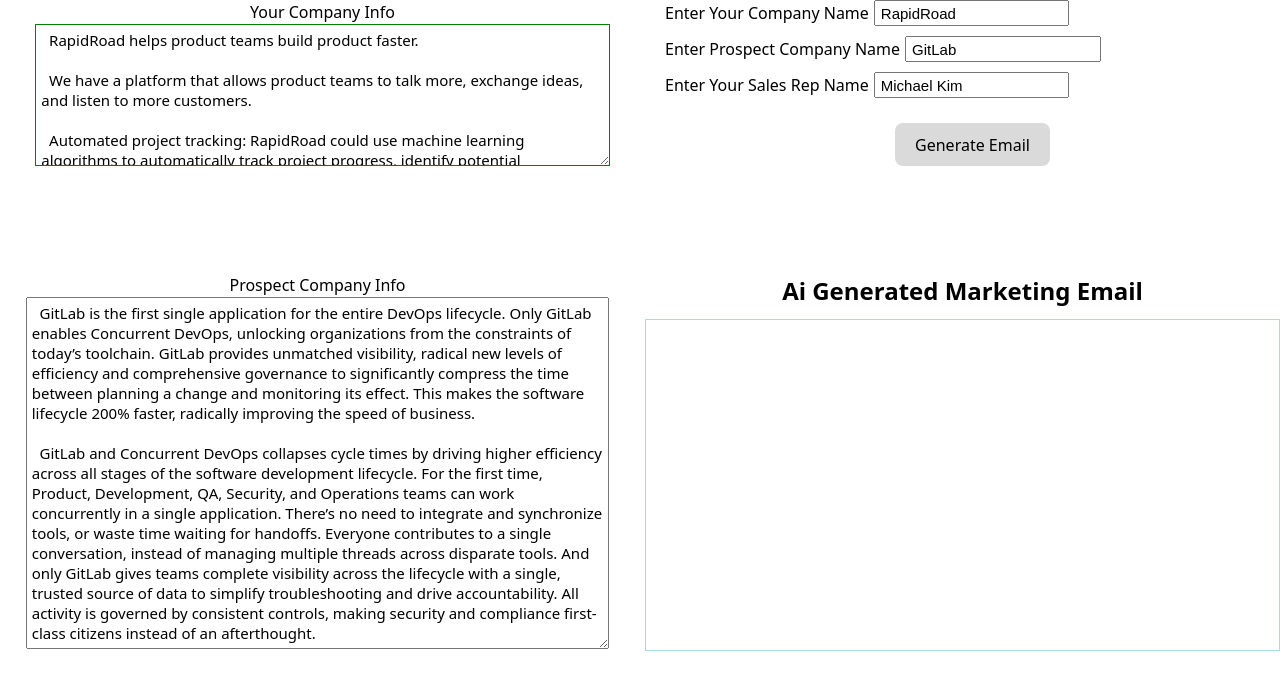
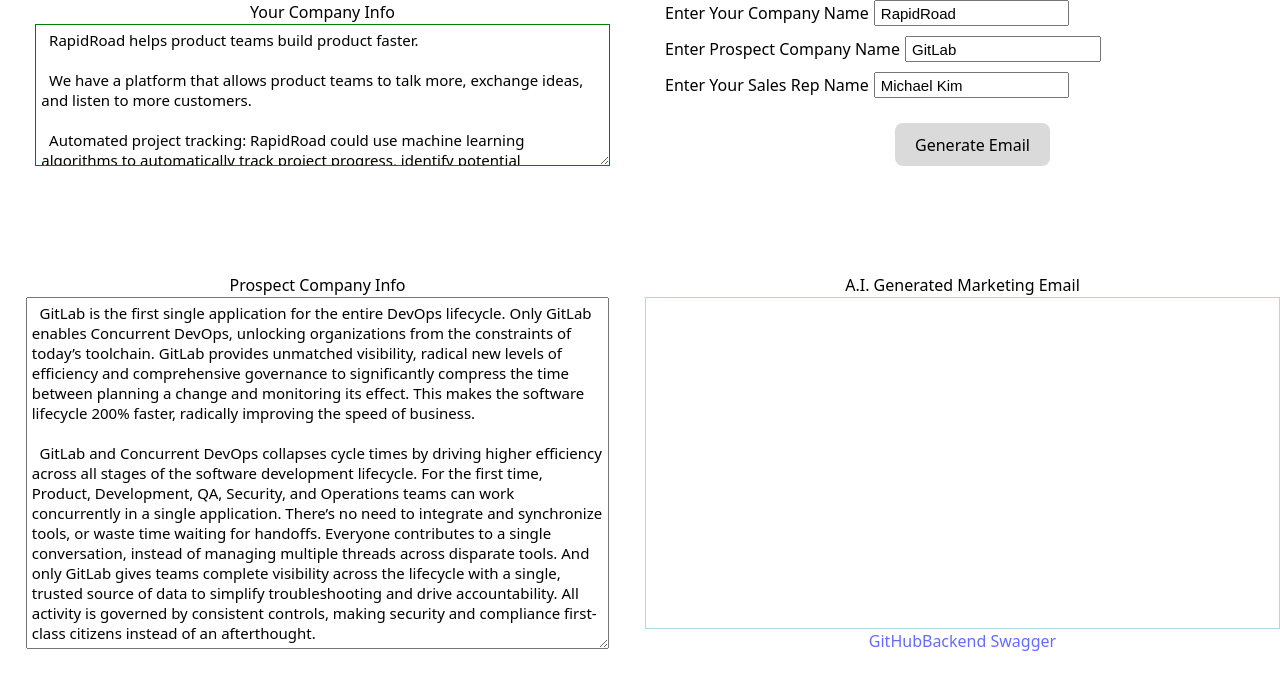
Before and after one commit to aahx/R2D2-frontend, a React (Vite) app: page / in a window 1280 px wide. Shown: the top 690 px of the page. Built offline with nearby package versions, Linux system fonts and the light colour scheme.

Commit message:
code complete

```diff
--- a/src/components/generateEmail/GenerateEmail.jsx
+++ b/src/components/generateEmail/GenerateEmail.jsx
@@ -42,10 +42,9 @@
                 company_name: companyName,
                 sales_rep: salesRep
             };
+            const response = await axios.post(`${BASE_URL}/generate_email`, requestPayload);
+            setAiGeneratedEmail(response.data.output_text);
 
-            const response = await axios.post(`${BASE_URL}/generate_email`, requestPayload);
-
-            setAiGeneratedEmail(response.data.output_text);
         } catch (error) {
             console.log(error);
         } finally {
--- a/src/components/outputEmail/OutputEmail.jsx
+++ b/src/components/outputEmail/OutputEmail.jsx
@@ -1,18 +1,24 @@
-export default function OutputEmail({aiGeneratedEmail}){
+export default function OutputEmail({ aiGeneratedEmail }) {
     return (
         <section className="OutputEmail">
-            <label>
-                <h2>
-                    Ai Generated Marketing Email
-                    </h2>
+            <label className="output-titles">
+                A.I. Generated Marketing Email
             </label>
+
             <div className="email-container">
                 <div className="email-content">
                     {aiGeneratedEmail}
                 </div>
             </div>
-            {/* <button type="button">GitHub</button>
-            <button type="button">LinkedIn</button> */}
+            <div className="link-container">
+                <a href="https://github.com/aahx/R2D2-frontend" target="_blank" rel="noopener noreferrer">
+                    GitHub
+                </a>
+
+                <a href="https://r2d2-mike-7f8d7793b971.herokuapp.com/docs" target="_blank" rel="noopener noreferrer">
+                    Backend Swagger
+                </a>
+            </div>
         </section>
     )
 }
```
Also changed, not shown: src/App.jsx (+4 -5 lines).
